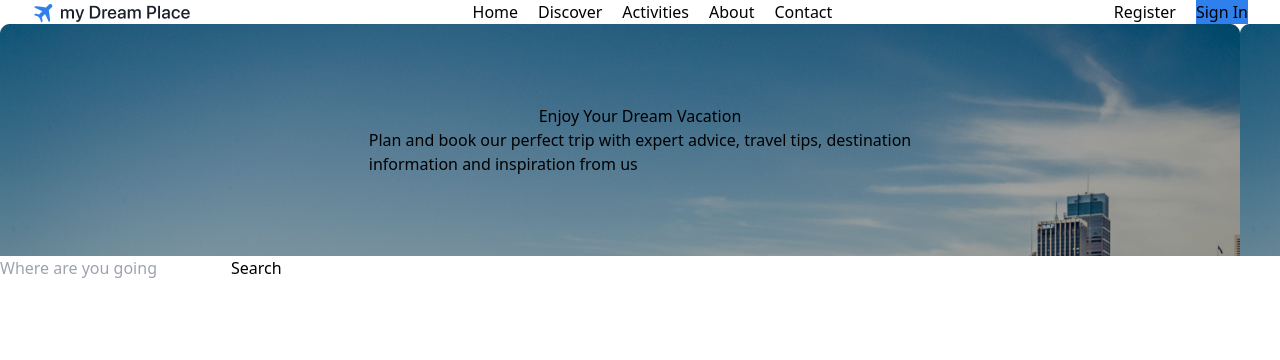
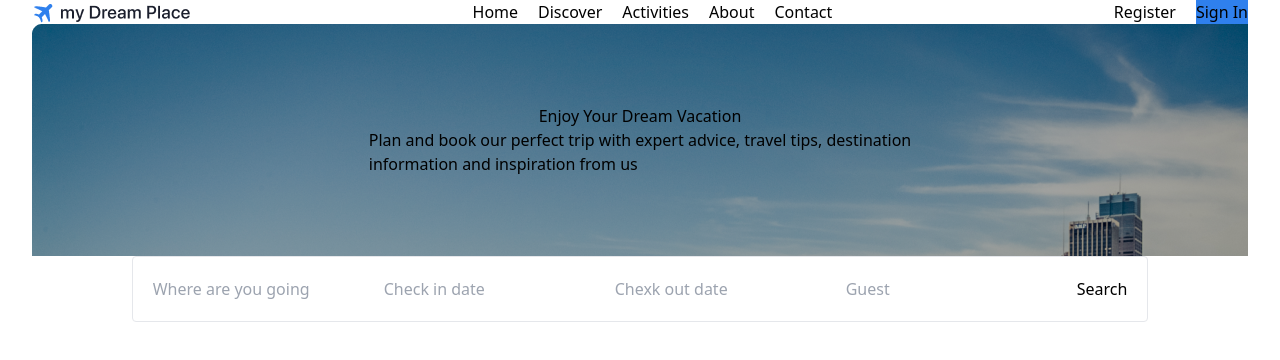
Before and after one commit to Alexandra4373/Dream-Place, a React (Vite) app: page / in a window 1280 px wide. Shown: the top 360 px of the page. Built offline with nearby package versions, Linux system fonts and the light colour scheme.

Commit message:
Update App.jsx

```diff
--- a/src/App.jsx
+++ b/src/App.jsx
@@ -25,6 +25,7 @@ function App() {
           </div>
         </div>
 
+        <div className="container">
           <div className="bg-hero flex flex-col justify-center items-center p-20 ">
             <p>Enjoy Your Dream Vacation</p>
             <p>
@@ -32,14 +33,27 @@ function App() {
               destination <br /> information and inspiration from us
             </p>
           </div>
+        </div>
 
-        <button className="bg-white">
+        <div className="container">
+          <div className="flex justify-center ">
+            <button className="bg-white border rounded p-5 mt--20">
               <label>
                 <input type="text" placeholder="Where are you going"></input>
               </label>
-
+              <label>
+                <input type="text" placeholder="Check in date"></input>
+              </label>
+              <label>
+                <input type="text" placeholder="Chexk out date"></input>
+              </label>
+              <label>
+                <input type="text" placeholder="Guest"></input>
+              </label>
               <button>Search</button>
             </button>
+          </div>
+        </div>
       </div>
     </>
   );
```
Lines whose indentation alone changed are shown as unchanged.
